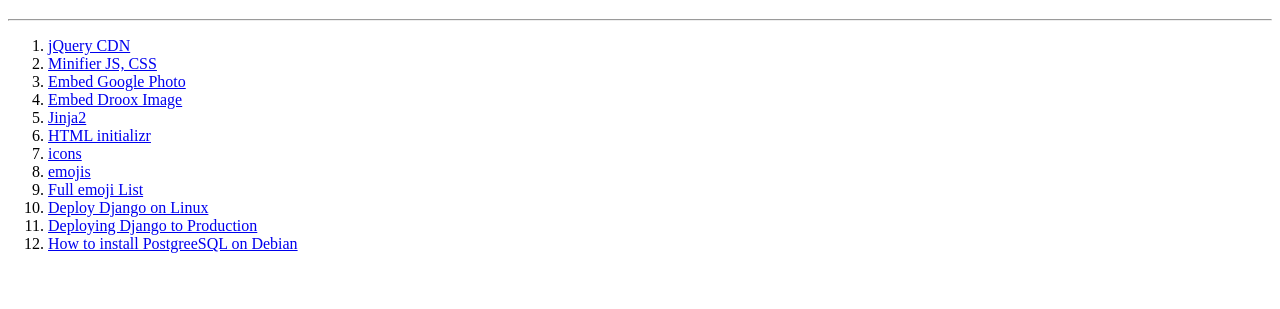
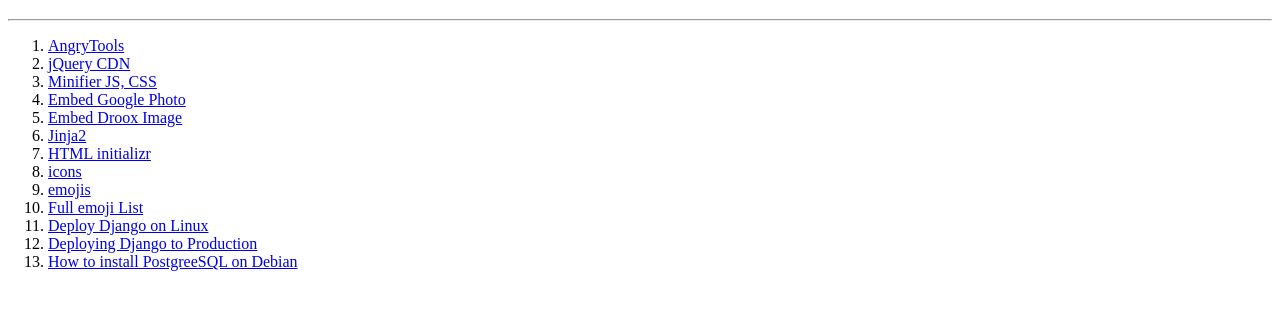
Before and after one commit to theofrancis-dev/teopinillo.github.io, a plain HTML site: page dev_tools/index.html in a window 1280 px wide. Shown: the part 61-370 px from the top of the page. Drawn offline with Linux system fonts and the light colour scheme.

Commit message:
add angrytools to dev tools

```diff
--- a/dev_tools/index.html
+++ b/dev_tools/index.html
@@ -15,6 +15,7 @@
         </div>
         <hr>
         <ol>
+            <li><a href="https://angrytools.com/" target="_blank">AngryTools</a></li>
             <li><a href="https://developers.google.com/speed/libraries/#jquery">jQuery CDN</a></li>
             <li><a href="https://www.minifier.org" target="_blank">Minifier JS, CSS</a></li>
             <li><a href="https://www.labnol.org/embed/google/photos/">Embed Google Photo</a></li>
@@ -27,14 +28,7 @@
             <li><a href="https://dev.to/ajithklepsydra/how-to-set-up-and-deploy-a-django-application-on-a-linux-server-2dff<li>">Deploy Django on Linux</a></li>
             <li><a href="https://developer.mozilla.org/en-US/docs/Learn/Server-side/Django/Deployment">Deploying Django to Production</a></li>
             <li><a href="https://linuxize.com/post/how-to-install-postgresql-on-debian-10/">How to install PostgreeSQL on Debian</a></li>
-
-
-
-
-
-
         </ol>
-
     </body>
 
 </html>
```
Lines whose indentation alone changed are shown as unchanged.
